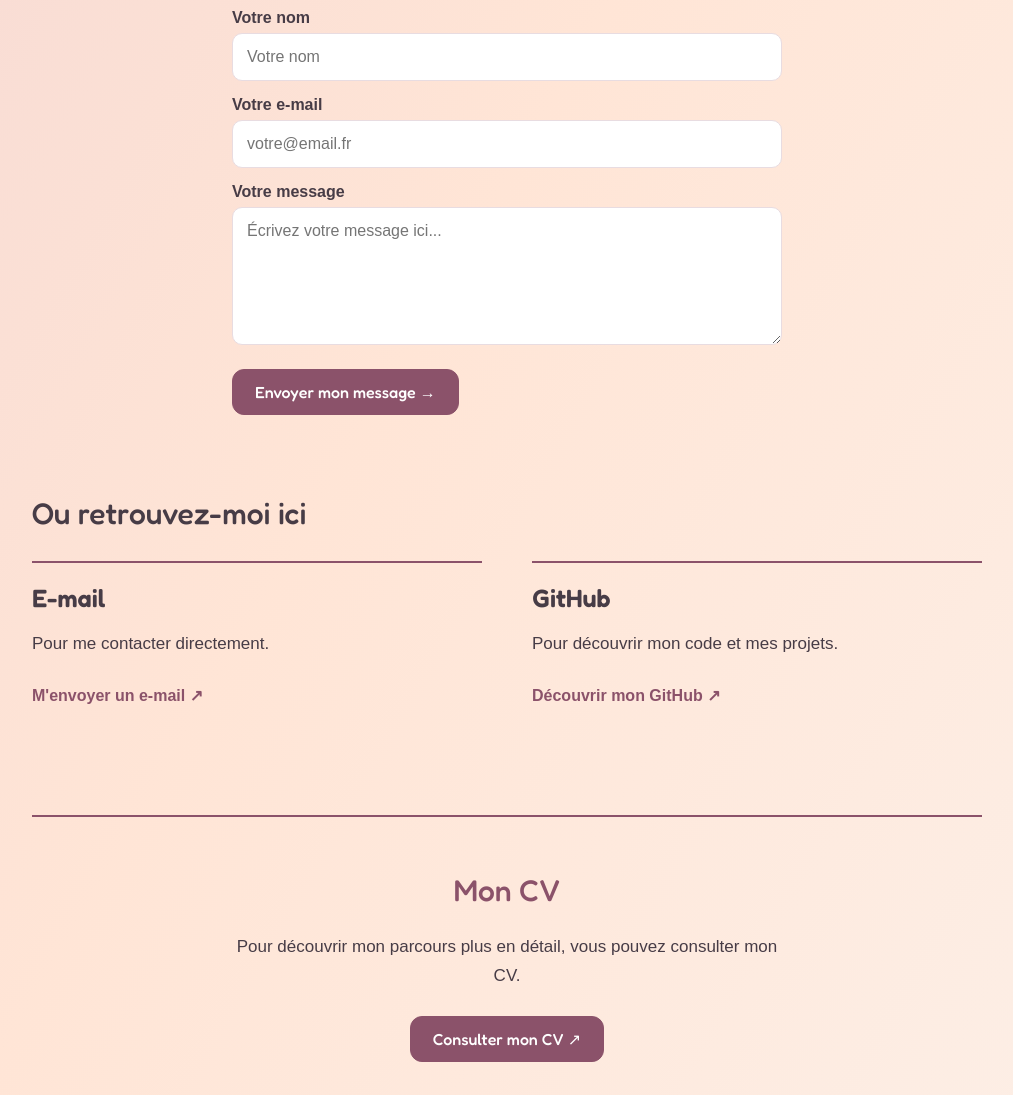
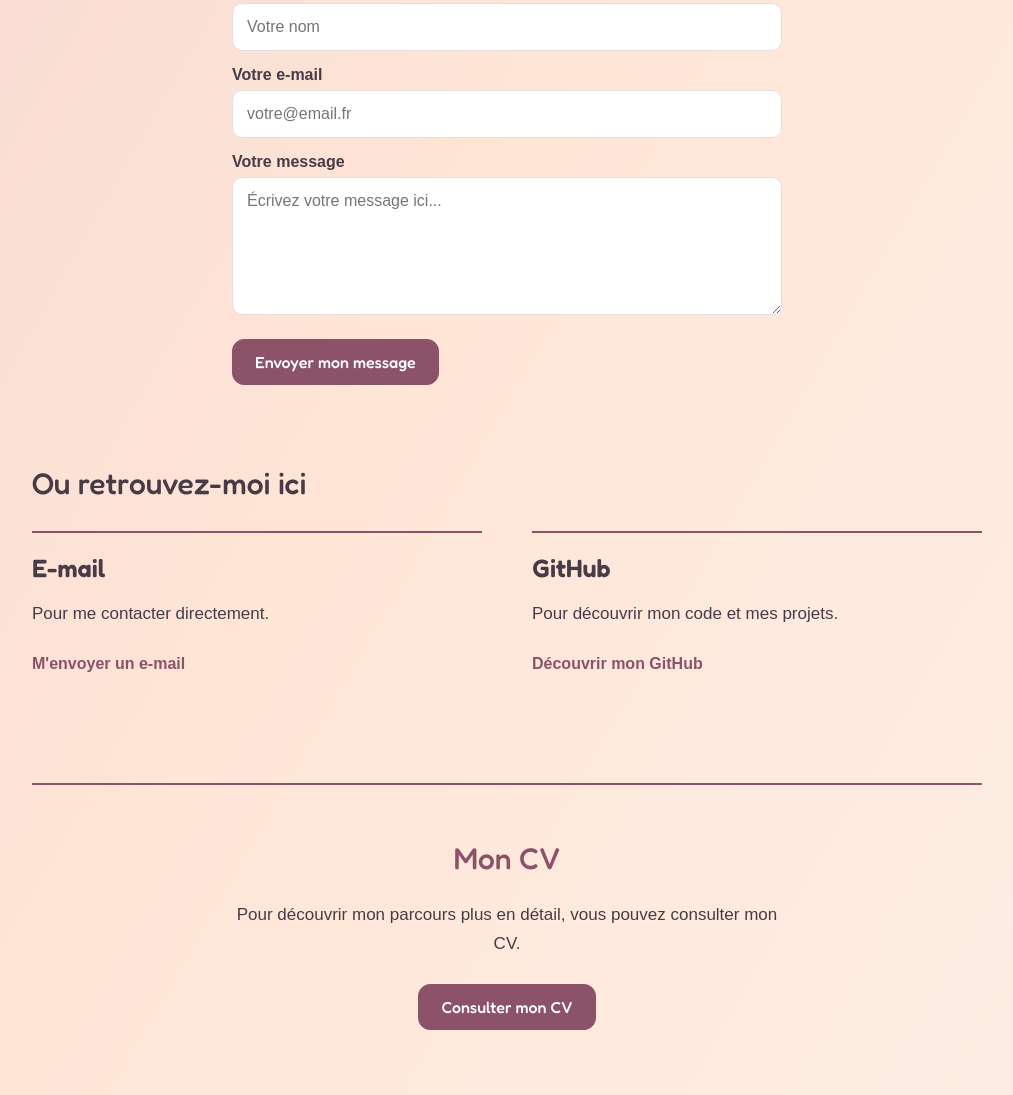
Before and after one commit to Saboche6919/my-portefolio, a plain HTML site: page contact.html in a window 1280 px wide. Shown: the part 494-1589 px from the top of the page, without its empty margins (133-1146 px from the left). Drawn offline with Linux system fonts and the light colour scheme.

Commit message:
Update portfolio content and CV alignment

```diff
--- a/contact.html
+++ b/contact.html
@@ -5,8 +5,11 @@
     <meta charset="UTF-8">
     <meta name="viewport" content="width=device-width, initial-scale=1.0">
     <meta name="description" content="Contactez Carine BAKA pour une opportunité d'alternance en informatique.">
+
     <title>Contact | Carine's World</title>
 
+    <link rel="preconnect" href="https://fonts.googleapis.com">
+    <link rel="preconnect" href="https://fonts.gstatic.com" crossorigin>
     <link href="https://fonts.googleapis.com/css2?family=Fredoka:wght@400;500;600&display=swap" rel="stylesheet">
     <link rel="stylesheet" href="style.css">
 </head>
@@ -27,12 +30,12 @@
         <!-- Introduction -->
         <section class="contact-intro">
             <p class="contact-label">Restons en contact</p>
+
             <h1>Un petit mot ?</h1>
 
             <p>
                 Une opportunité d'alternance, une question
                 ou simplement envie d'échanger ?
-                N'hésitez pas à m'écrire !
             </p>
         </section>
 
@@ -51,7 +54,11 @@
                     value="Nouveau message depuis Carine's World"
                 >
 
-                <input type="hidden" name="_captcha" value="true">
+                <input
+                    type="hidden"
+                    name="_captcha"
+                    value="true"
+                >
 
                 <input
                     type="hidden"
@@ -89,22 +96,23 @@
                 ></textarea>
 
                 <button class="btn" type="submit">
-                    Envoyer mon message →
+                    Envoyer mon message
                 </button>
             </form>
         </section>
 
-        <!-- Liens de contact -->
+        <!-- Autres moyens de contact -->
         <section class="contact-links">
             <h2>Ou retrouvez-moi ici</h2>
 
             <div class="contact-options">
+
                 <div class="contact-option">
                     <h3>E-mail</h3>
                     <p>Pour me contacter directement.</p>
 
                     <a href="mailto:c.baka69@gmail.com">
-                        M'envoyer un e-mail ↗
+                        M'envoyer un e-mail
                     </a>
                 </div>
 
@@ -117,9 +125,10 @@
                         target="_blank"
                         rel="noopener noreferrer"
                     >
-                        Découvrir mon GitHub ↗
+                        Découvrir mon GitHub
                     </a>
                 </div>
+
             </div>
         </section>
 
@@ -134,11 +143,11 @@
 
             <a
                 class="btn contact-cv"
-                href="https://saboche6919.github.io/my-portefolio/documents/cv-carine-baka.pdf"
+                href="documents/cv-carine-baka.pdf"
                 target="_blank"
                 rel="noopener noreferrer"
             >
-                Consulter mon CV ↗
+                Consulter mon CV
             </a>
         </section>
 
```
Also changed, not shown: index.html (+1 -1 lines), 1 other file.
